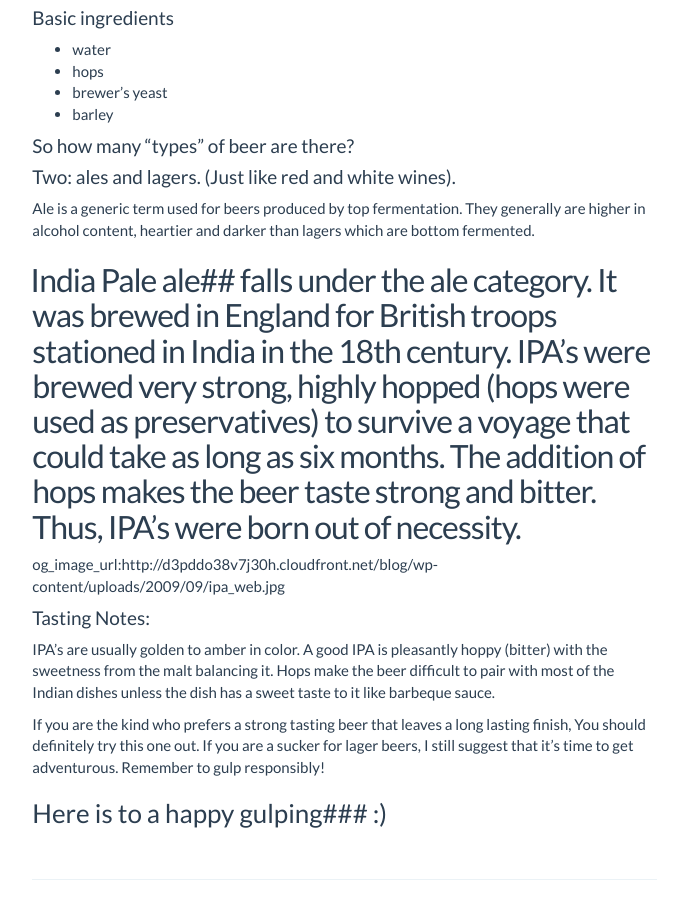
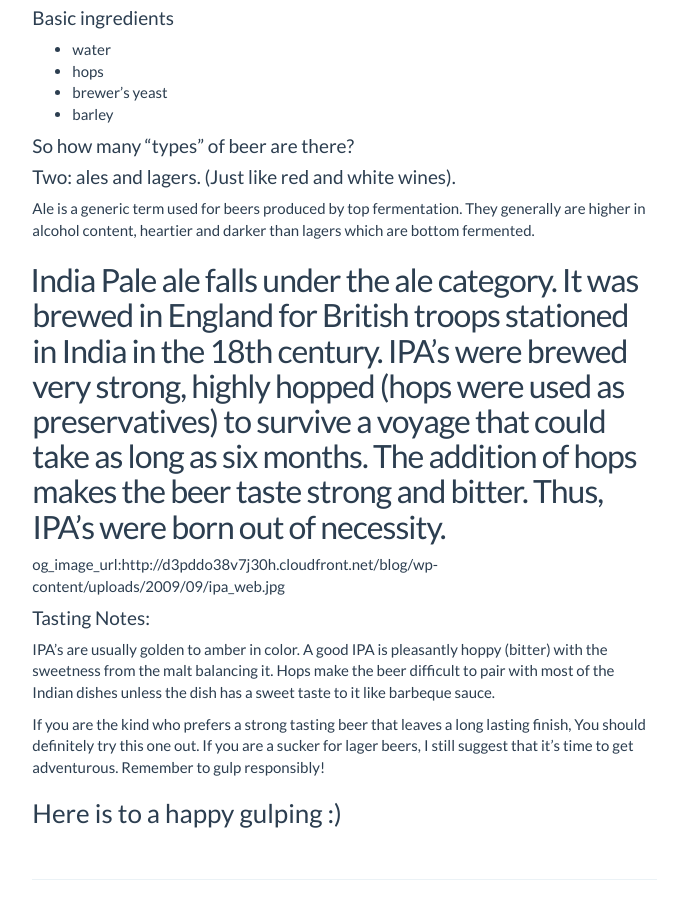
Before and after one commit to ajeeshpu/vgulp-jekyll, a Jekyll site: the page built from _posts/2014-01-31-title.markdown, in a window 1280 px wide and 900 px high, scrolled down 780 px. Shown: the whole window, without its empty margins (186-874 px from the left). Built offline with Jekyll 4.4.1, drawn with Linux system fonts in a browser that asks for light colours; some web fonts are replaced; Markdown is read by kramdown in place of the engine named in the settings; comment, search, counter and statistics services are not loaded.

Commit message:
final countdown

```diff
--- a/_posts/2014-01-31-title.markdown
+++ b/_posts/2014-01-31-title.markdown
@@ -25,7 +25,7 @@ author: simi
 
  Ale is a generic term used for beers produced by top fermentation. They generally are higher in alcohol content, heartier and darker than lagers which are bottom fermented.
 
-## India Pale ale## falls under the ale category. It was brewed in England for British troops stationed in India in the 18th century. IPA's were brewed very strong, highly hopped (hops were used as preservatives) to survive a voyage that could take as long as six months. The addition of hops makes the beer taste strong and bitter. Thus, IPA's were born out of  necessity.
+## India Pale ale falls under the ale category. It was brewed in England for British troops stationed in India in the 18th century. IPA's were brewed very strong, highly hopped (hops were used as preservatives) to survive a voyage that could take as long as six months. The addition of hops makes the beer taste strong and bitter. Thus, IPA's were born out of  necessity.
 og_image_url:http://d3pddo38v7j30h.cloudfront.net/blog/wp-content/uploads/2009/09/ipa_web.jpg
 
 #### Tasting Notes:
@@ -34,4 +34,4 @@ IPA's are usually golden to amber in color. A good IPA is pleasantly hoppy (bitt
 
 If you are the kind who prefers a strong tasting beer that leaves a long lasting finish, You should definitely try this one out. If you are a sucker for lager beers, I   still suggest that it's time to get adventurous. Remember to gulp responsibly!
 
-###Here is to a happy gulping###  :)
+###Here is to a happy gulping  :)
```
